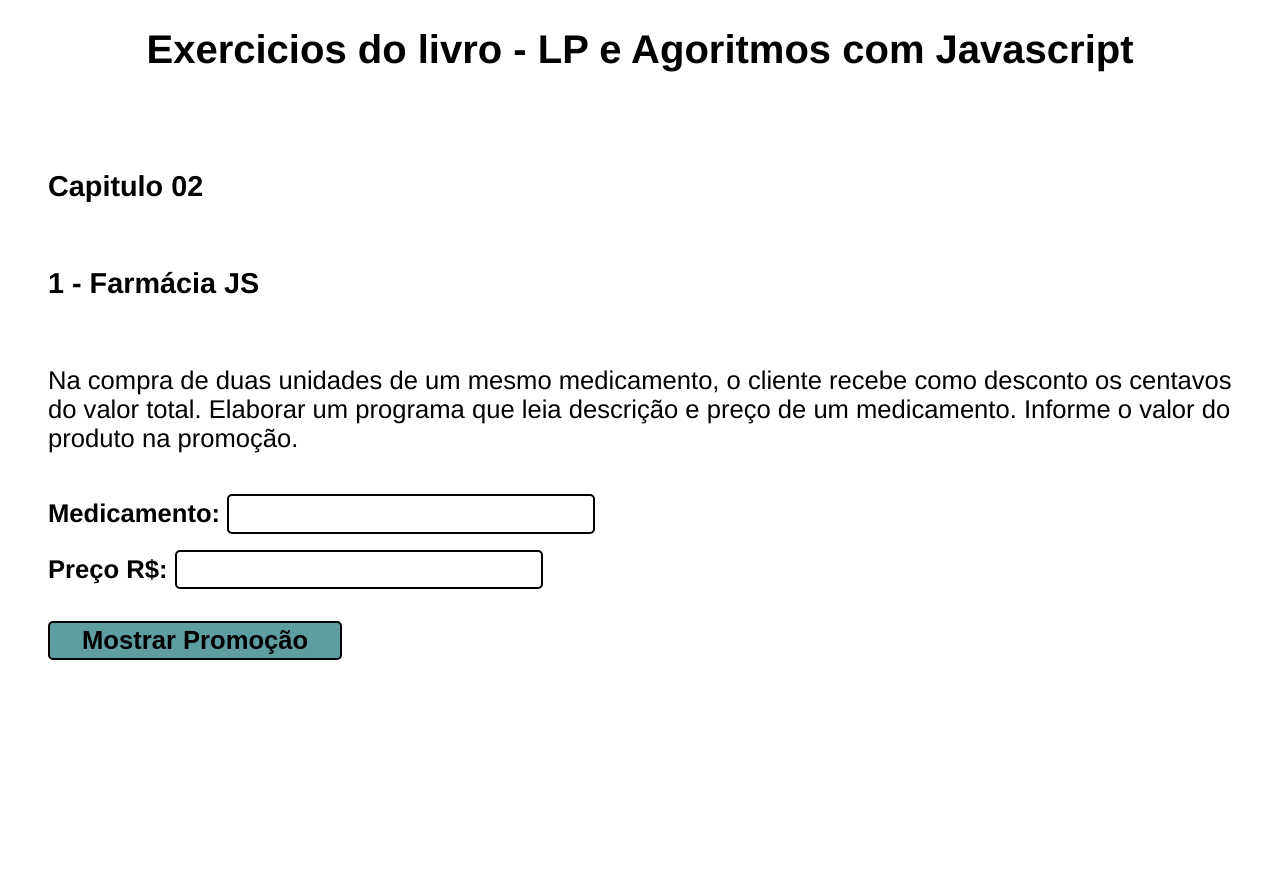
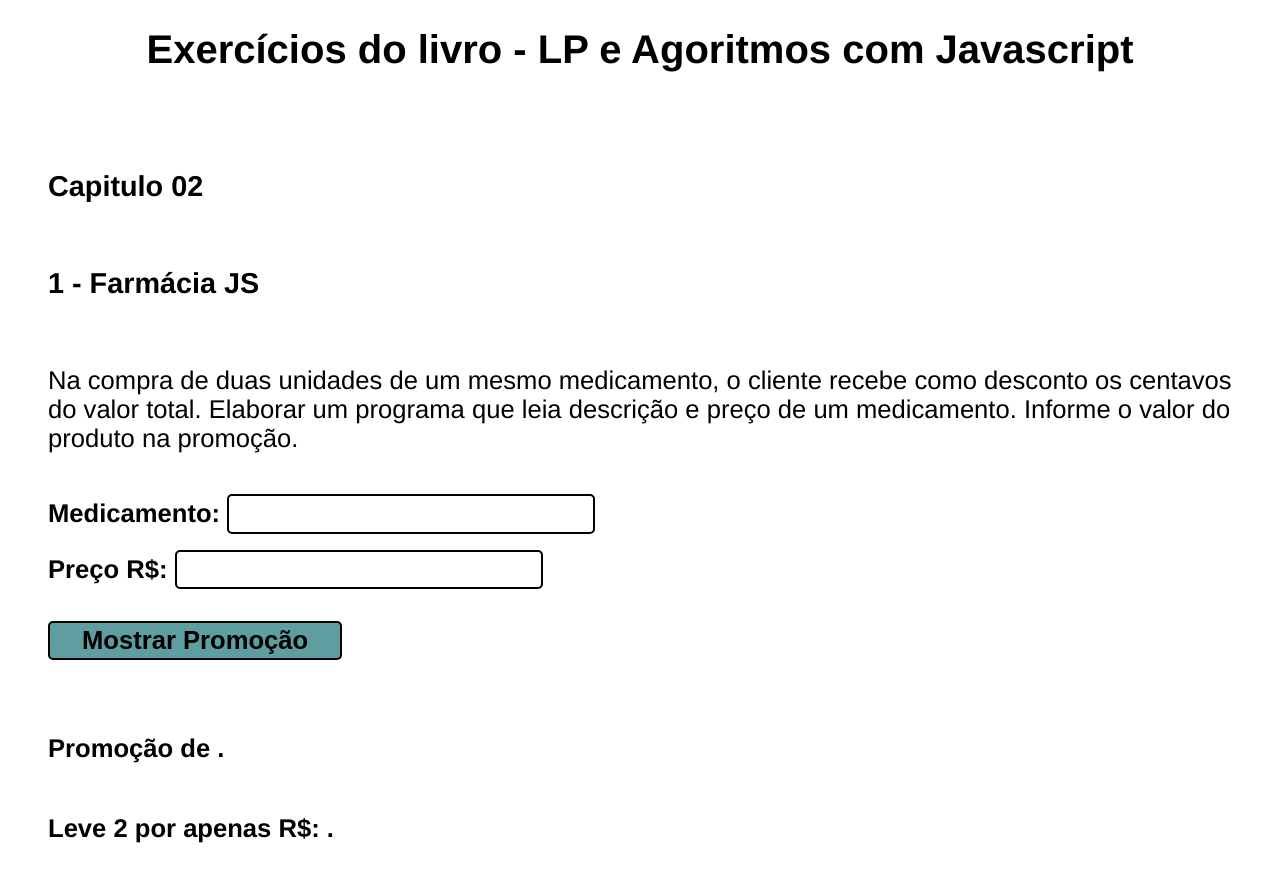
Before and after one commit to uryel-farias/Ecercicios-js, a plain HTML site: page Livro-LP-e-Algoritmos/02-HTML-e-JS/ex-01-farmacia/index.html in a window 1280 px wide. Both pictures are taken after a click on the button "Mostrar Promoção". Before the commit the page ends 859 px from the top, so only its background shows below. Drawn offline with Linux system fonts and the light colour scheme.

Commit message:
fazendo a interação com o html, pegando os valores e mostrando na tela

```diff
--- a/Livro-LP-e-Algoritmos/02-HTML-e-JS/ex-01-farmacia/index.html
+++ b/Livro-LP-e-Algoritmos/02-HTML-e-JS/ex-01-farmacia/index.html
@@ -9,7 +9,7 @@
 </head>
 <body>
     <main>
-        <h1>Exercicios do livro - LP e Agoritmos com Javascript</h1>
+        <h1>Exercícios do livro - LP e Agoritmos com Javascript</h1>
     </main>
     <section>
         <h2>Capitulo 02</h2>
--- a/Livro-LP-e-Algoritmos/02-HTML-e-JS/ex-01-farmacia/script.js
+++ b/Livro-LP-e-Algoritmos/02-HTML-e-JS/ex-01-farmacia/script.js
@@ -0,0 +1,15 @@
+const resposta1 = document.querySelector('#medicamento');
+const resposta2 = document.querySelector('#valor-desconto');
+const botao = document.querySelector('#botao');
+
+botao.addEventListener("click", () => {
+
+    const medicamento = document.querySelector('#descricao-produto').value;
+    const preco = document.querySelector('#valor-produto').value;
+
+    resposta1.innerText = (`Promoção de ${medicamento}.`);
+    resposta2.innerText = (`Leve 2 por apenas R$: ${preco}.`);
+
+    console.log(resposta1.innerText);
+    console.log(resposta2.innerText);
+})
```
